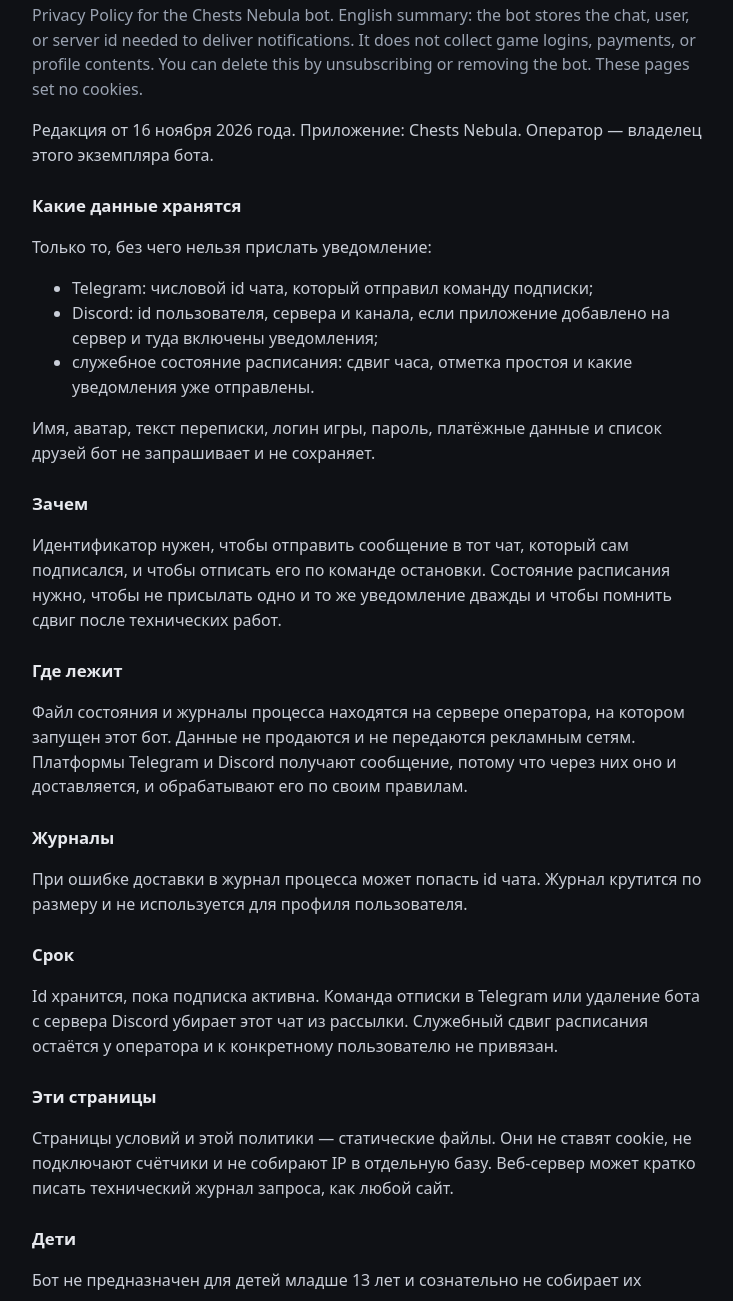
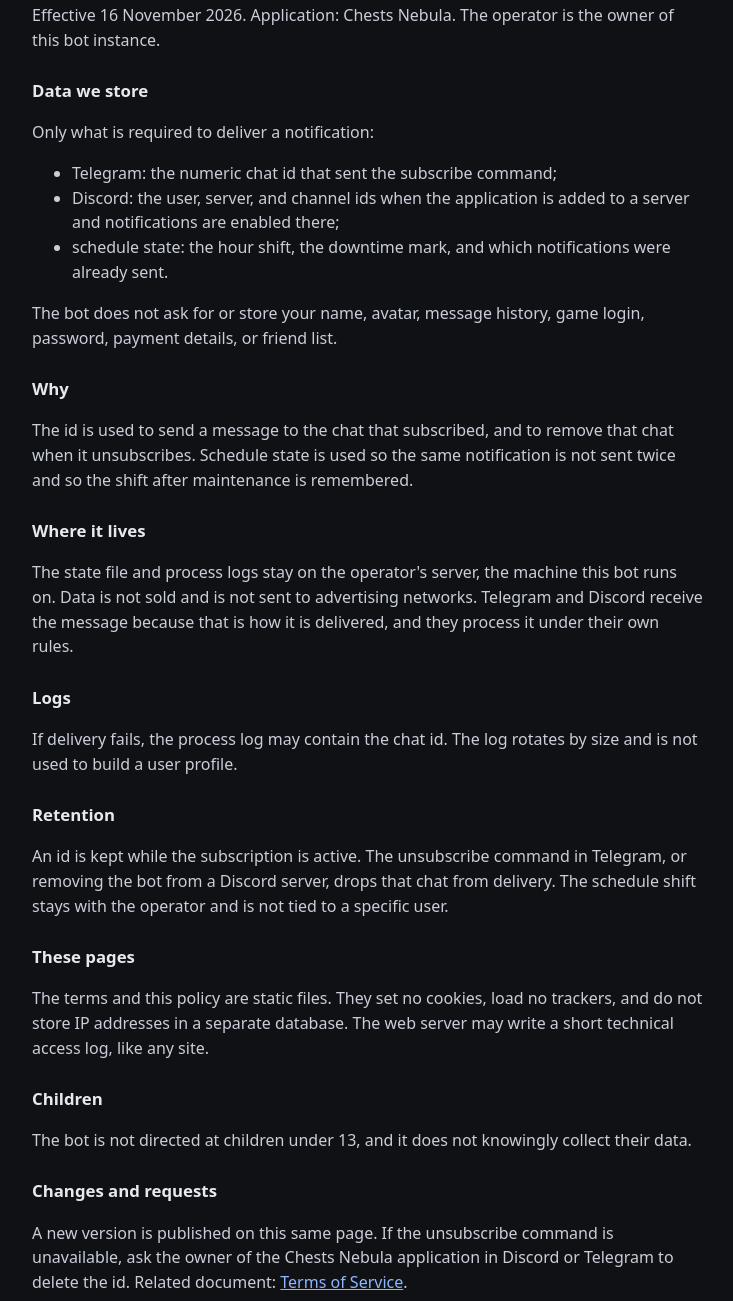
Before and after one commit to EgorZybin/Chests, a plain HTML site: page legal/privacy.html in a window 1280 px wide. Shown: the part 110-1411 px from the top of the page, without its empty margins (272-1005 px from the left). Drawn offline with Linux system fonts and the light colour scheme.

Commit message:
docs: publish Discord policies in English
Reviewers read the terms and privacy pages, so the hosted copies are English.

```diff
--- a/legal/privacy.html
+++ b/legal/privacy.html
@@ -1,9 +1,9 @@
 <!DOCTYPE html>
-<html lang="ru">
+<html lang="en">
 <head>
   <meta charset="utf-8">
   <meta name="viewport" content="width=device-width, initial-scale=1">
-  <title>Политика конфиденциальности — Chests Nebula</title>
+  <title>Privacy Policy — Chests Nebula</title>
   <style>
     body { margin: 0; background: #0f1115; color: #e7e9ee; font: 16px/1.55 system-ui, sans-serif; }
     main { max-width: 42rem; margin: 0 auto; padding: 2.5rem 1.25rem 4rem; }
@@ -11,44 +11,42 @@
     h2 { font-size: 1.05rem; margin: 1.6rem 0 0.4rem; }
     p, li { color: #c9ced8; }
     a { color: #8eb6ff; }
-    .en { color: #9aa3b2; }
   </style>
 </head>
 <body>
   <main>
-    <h1>Политика конфиденциальности</h1>
-    <p class="en">Privacy Policy for the Chests Nebula bot. English summary: the bot stores the chat, user, or server id needed to deliver notifications. It does not collect game logins, payments, or profile contents. You can delete this by unsubscribing or removing the bot. These pages set no cookies.</p>
-    <p>Редакция от 16 ноября 2026 года. Приложение: Chests Nebula. Оператор — владелец этого экземпляра бота.</p>
+    <h1>Privacy Policy</h1>
+    <p>Effective 16 November 2026. Application: Chests Nebula. The operator is the owner of this bot instance.</p>
 
-    <h2>Какие данные хранятся</h2>
-    <p>Только то, без чего нельзя прислать уведомление:</p>
+    <h2>Data we store</h2>
+    <p>Only what is required to deliver a notification:</p>
     <ul>
-      <li>Telegram: числовой id чата, который отправил команду подписки;</li>
-      <li>Discord: id пользователя, сервера и канала, если приложение добавлено на сервер и туда включены уведомления;</li>
-      <li>служебное состояние расписания: сдвиг часа, отметка простоя и какие уведомления уже отправлены.</li>
+      <li>Telegram: the numeric chat id that sent the subscribe command;</li>
+      <li>Discord: the user, server, and channel ids when the application is added to a server and notifications are enabled there;</li>
+      <li>schedule state: the hour shift, the downtime mark, and which notifications were already sent.</li>
     </ul>
-    <p>Имя, аватар, текст переписки, логин игры, пароль, платёжные данные и список друзей бот не запрашивает и не сохраняет.</p>
+    <p>The bot does not ask for or store your name, avatar, message history, game login, password, payment details, or friend list.</p>
 
-    <h2>Зачем</h2>
-    <p>Идентификатор нужен, чтобы отправить сообщение в тот чат, который сам подписался, и чтобы отписать его по команде остановки. Состояние расписания нужно, чтобы не присылать одно и то же уведомление дважды и чтобы помнить сдвиг после технических работ.</p>
+    <h2>Why</h2>
+    <p>The id is used to send a message to the chat that subscribed, and to remove that chat when it unsubscribes. Schedule state is used so the same notification is not sent twice and so the shift after maintenance is remembered.</p>
 
-    <h2>Где лежит</h2>
-    <p>Файл состояния и журналы процесса находятся на сервере оператора, на котором запущен этот бот. Данные не продаются и не передаются рекламным сетям. Платформы Telegram и Discord получают сообщение, потому что через них оно и доставляется, и обрабатывают его по своим правилам.</p>
+    <h2>Where it lives</h2>
+    <p>The state file and process logs stay on the operator's server, the machine this bot runs on. Data is not sold and is not sent to advertising networks. Telegram and Discord receive the message because that is how it is delivered, and they process it under their own rules.</p>
 
-    <h2>Журналы</h2>
-    <p>При ошибке доставки в журнал процесса может попасть id чата. Журнал крутится по размеру и не используется для профиля пользователя.</p>
+    <h2>Logs</h2>
+    <p>If delivery fails, the process log may contain the chat id. The log rotates by size and is not used to build a user profile.</p>
 
-    <h2>Срок</h2>
-    <p>Id хранится, пока подписка активна. Команда отписки в Telegram или удаление бота с сервера Discord убирает этот чат из рассылки. Служебный сдвиг расписания остаётся у оператора и к конкретному пользователю не привязан.</p>
+    <h2>Retention</h2>
+    <p>An id is kept while the subscription is active. The unsubscribe command in Telegram, or removing the bot from a Discord server, drops that chat from delivery. The schedule shift stays with the operator and is not tied to a specific user.</p>
 
-    <h2>Эти страницы</h2>
-    <p>Страницы условий и этой политики — статические файлы. Они не ставят cookie, не подключают счётчики и не собирают IP в отдельную базу. Веб-сервер может кратко писать технический журнал запроса, как любой сайт.</p>
+    <h2>These pages</h2>
+    <p>The terms and this policy are static files. They set no cookies, load no trackers, and do not store IP addresses in a separate database. The web server may write a short technical access log, like any site.</p>
 
-    <h2>Дети</h2>
-    <p>Бот не предназначен для детей младше 13 лет и сознательно не собирает их данные.</p>
+    <h2>Children</h2>
+    <p>The bot is not directed at children under 13, and it does not knowingly collect their data.</p>
 
-    <h2>Изменения и запрос</h2>
-    <p>Новая редакция публикуется на этой же странице. Запрос на удаление id можно отправить владельцу приложения Chests Nebula в Discord или Telegram, если команда отписки недоступна. Связанный документ: <a href="/terms">условия использования</a>.</p>
+    <h2>Changes and requests</h2>
+    <p>A new version is published on this same page. If the unsubscribe command is unavailable, ask the owner of the Chests Nebula application in Discord or Telegram to delete the id. Related document: <a href="/terms">Terms of Service</a>.</p>
   </main>
 </body>
 </html>
```
Also changed, not shown: legal/index.html (+4 -4 lines), legal/terms.html (+18 -20 lines).
